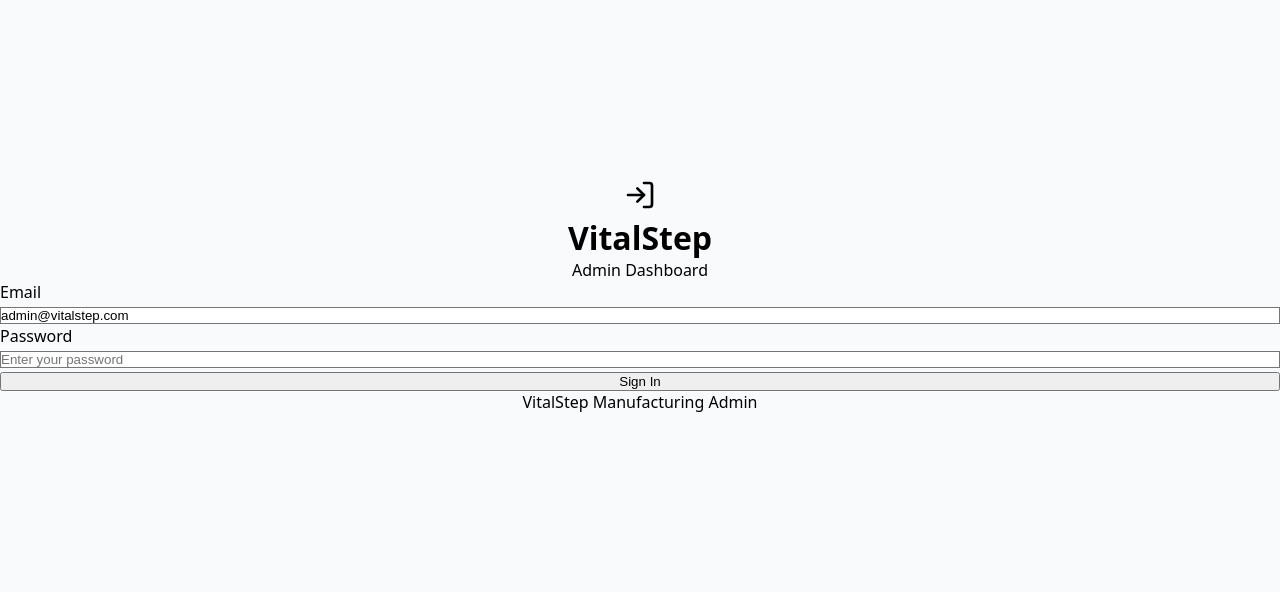
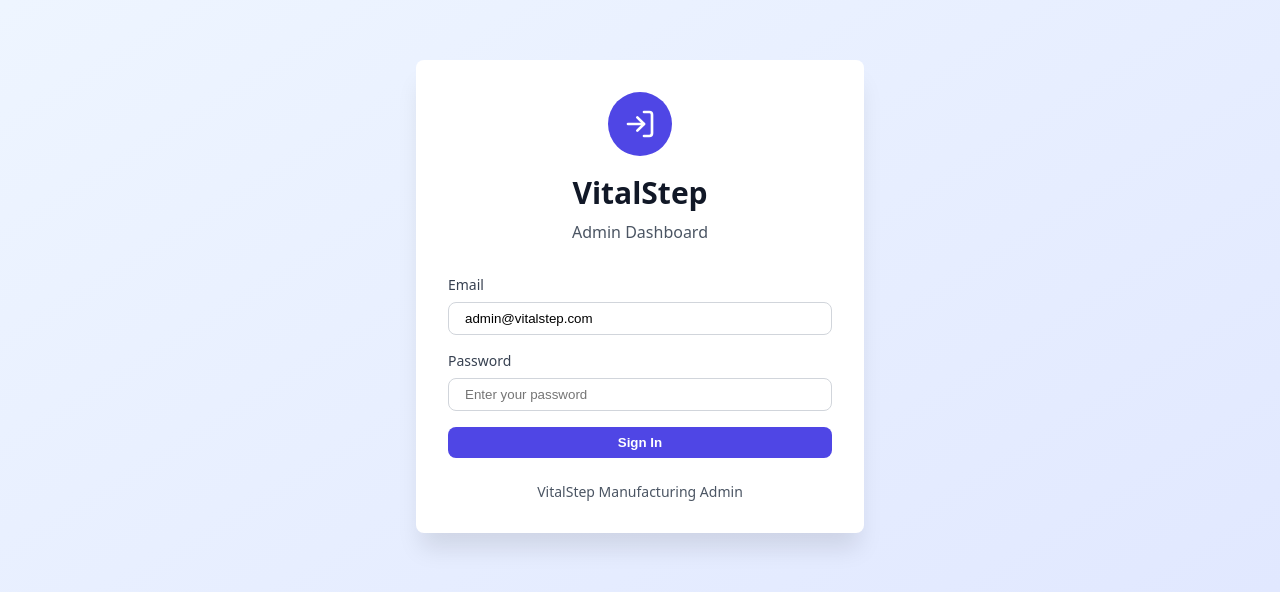
Before and after one commit to chetan0021/vitalstep_with_firmware, a Next.js app: page /login in a window 1280 px wide. Shown: the part 104-696 px from the top of the page. Built offline with nearby package versions, Linux system fonts and the light colour scheme; no server answers.

Commit message:
Fix instant navigation warnings and finalize dashboard app for production

```diff
--- a/app/globals.css
+++ b/app/globals.css
@@ -14,4 +14,12 @@ html {
 
 body {
   background-color: #f9fafb;
+  font-family: system-ui, -apple-system, sans-serif;
 }
+
+/* Ensure Tailwind utilities are loaded */
+@layer base {
+  :root {
+    color-scheme: light;
+  }
+}
--- a/app/layout.tsx
+++ b/app/layout.tsx
@@ -1,6 +1,8 @@
 // app/layout.tsx
 import type { Metadata } from 'next'
 import './globals.css'
+
+export const instant = false
 
 export const metadata: Metadata = {
   title: 'VitalStep Admin Dashboard',
--- a/app/login/page.tsx
+++ b/app/login/page.tsx
@@ -40,30 +40,59 @@ export default function LoginPage() {
   }
 
   return (
-    <div className="min-h-screen bg-gradient-to-br from-blue-50 to-indigo-100 flex items-center justify-center p-4">
-      <div className="w-full max-w-md">
-        <div className="bg-white rounded-lg shadow-xl p-8">
+    <div style={{
+      minHeight: '100vh',
+      background: 'linear-gradient(to bottom right, #eff6ff, #e0e7ff)',
+      display: 'flex',
+      alignItems: 'center',
+      justifyContent: 'center',
+      padding: '1rem'
+    }}>
+      <div style={{ width: '100%', maxWidth: '28rem' }}>
+        <div style={{
+          background: 'white',
+          borderRadius: '0.5rem',
+          boxShadow: '0 20px 25px -5px rgba(0, 0, 0, 0.1)',
+          padding: '2rem'
+        }}>
           {/* Header */}
-          <div className="text-center mb-8">
-            <div className="inline-flex items-center justify-center w-16 h-16 bg-indigo-600 rounded-full mb-4">
-              <LogIn className="text-white" size={32} />
+          <div style={{ textAlign: 'center', marginBottom: '2rem' }}>
+            <div style={{
+              display: 'inline-flex',
+              alignItems: 'center',
+              justifyContent: 'center',
+              width: '4rem',
+              height: '4rem',
+              background: '#4f46e5',
+              borderRadius: '9999px',
+              marginBottom: '1rem'
+            }}>
+              <LogIn color="white" size={32} />
             </div>
-            <h1 className="text-3xl font-bold text-gray-900">VitalStep</h1>
-            <p className="text-gray-600 mt-2">Admin Dashboard</p>
+            <h1 style={{ fontSize: '1.875rem', fontWeight: 'bold', color: '#111827' }}>VitalStep</h1>
+            <p style={{ color: '#4b5563', marginTop: '0.5rem' }}>Admin Dashboard</p>
           </div>
 
           {/* Error Message */}
           {error && (
-            <div className="mb-6 p-4 bg-red-50 border border-red-200 rounded-lg flex gap-3">
-              <AlertCircle className="text-red-600 flex-shrink-0" size={20} />
-              <p className="text-red-700 text-sm">{error}</p>
+            <div style={{
+              marginBottom: '1.5rem',
+              padding: '1rem',
+              background: '#fef2f2',
+              border: '1px solid #fecaca',
+              borderRadius: '0.5rem',
+              display: 'flex',
+              gap: '0.75rem'
+            }}>
+              <AlertCircle color="#dc2626" size={20} style={{ flexShrink: 0 }} />
+              <p style={{ color: '#b91c1c', fontSize: '0.875rem' }}>{error}</p>
             </div>
           )}
 
           {/* Login Form */}
-          <form onSubmit={handleLogin} className="space-y-4">
+          <form onSubmit={handleLogin} style={{ display: 'flex', flexDirection: 'column', gap: '1rem' }}>
             <div>
-              <label className="block text-sm font-medium text-gray-700 mb-2">
+              <label style={{ display: 'block', fontSize: '0.875rem', fontWeight: '500', color: '#374151', marginBottom: '0.5rem' }}>
                 Email
               </label>
               <input
@@ -71,13 +100,20 @@ export default function LoginPage() {
                 value={email}
                 onChange={(e) => setEmail(e.target.value)}
                 disabled={loading}
-                className="w-full px-4 py-2 border border-gray-300 rounded-lg focus:ring-2 focus:ring-indigo-600 focus:border-transparent disabled:bg-gray-50"
+                style={{
+                  width: '100%',
+                  padding: '0.5rem 1rem',
+                  border: '1px solid #d1d5db',
+                  borderRadius: '0.5rem',
+                  outline: 'none',
+                  boxSizing: 'border-box'
+                }}
                 placeholder="admin@vitalstep.com"
               />
             </div>
 
             <div>
-              <label className="block text-sm font-medium text-gray-700 mb-2">
+              <label style={{ display: 'block', fontSize: '0.875rem', fontWeight: '500', color: '#374151', marginBottom: '0.5rem' }}>
                 Password
               </label>
               <input
@@ -85,7 +121,14 @@ export default function LoginPage() {
                 value={password}
                 onChange={(e) => setPassword(e.target.value)}
                 disabled={loading}
-                className="w-full px-4 py-2 border border-gray-300 rounded-lg focus:ring-2 focus:ring-indigo-600 focus:border-transparent disabled:bg-gray-50"
+                style={{
+                  width: '100%',
+                  padding: '0.5rem 1rem',
+                  border: '1px solid #d1d5db',
+                  borderRadius: '0.5rem',
+                  outline: 'none',
+                  boxSizing: 'border-box'
+                }}
                 placeholder="Enter your password"
               />
             </div>
@@ -93,14 +136,26 @@ export default function LoginPage() {
             <button
               type="submit"
               disabled={loading}
-              className="w-full bg-indigo-600 hover:bg-indigo-700 disabled:bg-gray-400 text-white font-semibold py-2 rounded-lg transition duration-200"
+              style={{
+                width: '100%',
+                background: loading ? '#9ca3af' : '#4f46e5',
+                color: 'white',
+                fontWeight: '600',
+                padding: '0.5rem',
+                borderRadius: '0.5rem',
+                border: 'none',
+                cursor: loading ? 'not-allowed' : 'pointer',
+                transition: 'background 0.2s'
+              }}
+              onMouseEnter={(e) => !loading && (e.currentTarget.style.background = '#4338ca')}
+              onMouseLeave={(e) => !loading && (e.currentTarget.style.background = '#4f46e5')}
             >
               {loading ? 'Logging in...' : 'Sign In'}
             </button>
           </form>
 
           {/* Footer */}
-          <p className="text-center text-gray-600 text-sm mt-6">
+          <p style={{ textAlign: 'center', color: '#4b5563', fontSize: '0.875rem', marginTop: '1.5rem' }}>
             VitalStep Manufacturing Admin
           </p>
         </div>
--- a/next.config.ts
+++ b/next.config.ts
@@ -12,6 +12,12 @@ const nextConfig: NextConfig = {
       },
     },
   },
+  experimental: {
+    // Enable CSS processing
+    optimizePackageImports: ["lucide-react"],
+    // Disable instant navigation validation for dynamic client pages
+    disableInstantPages: true,
+  },
 };
 
 export default nextConfig;
```
Also changed, not shown: 1 other file (tests, documents, lock files or other folders).
